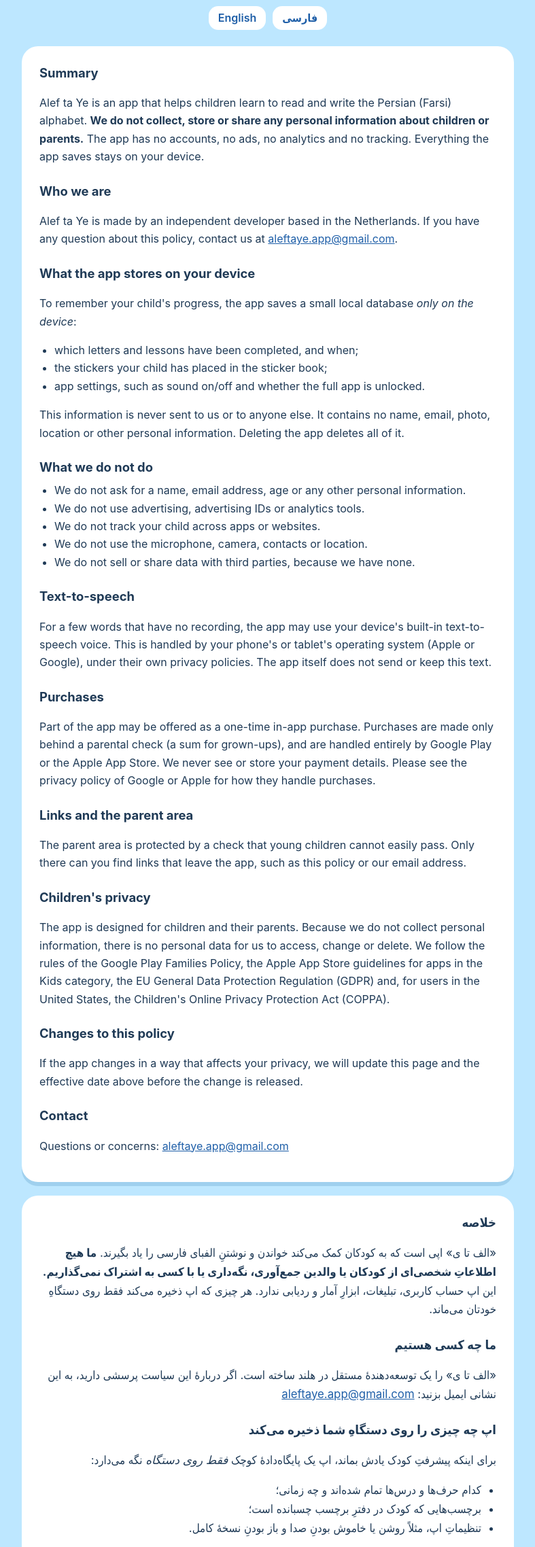
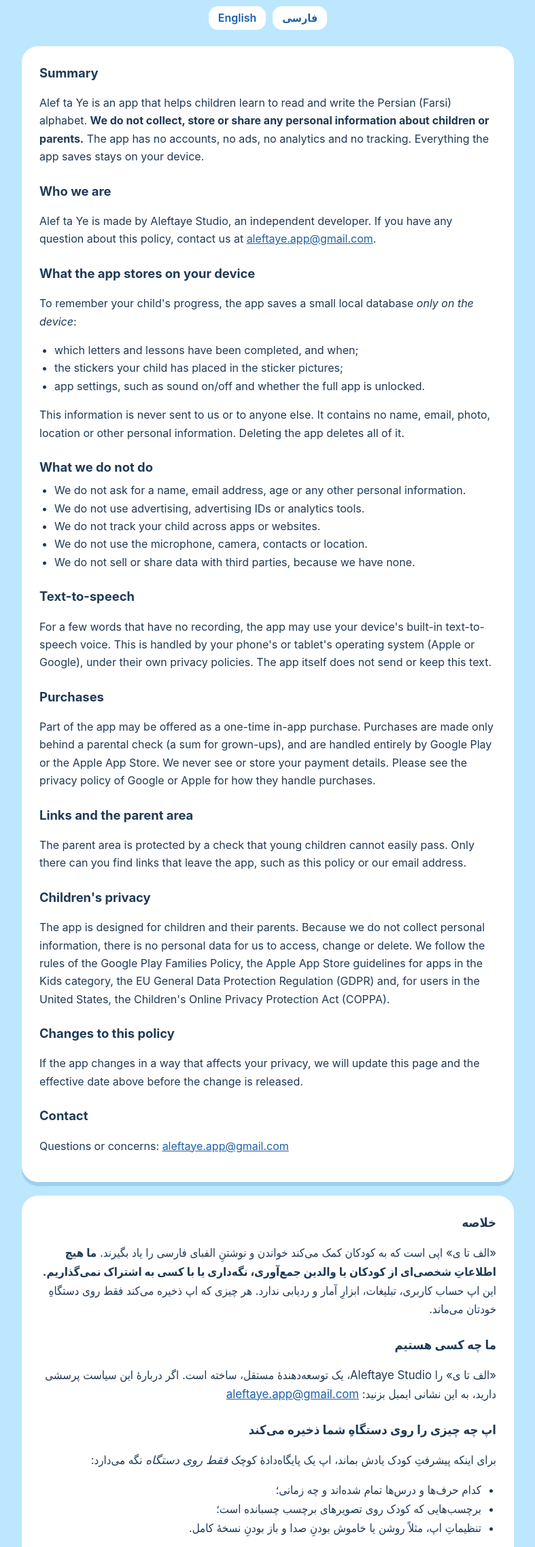
Before and after one commit to alef-ta-ye/alef-ta-ye.github.io, a plain HTML site: page privacy-policy.html in a window 1280 px wide. Shown: the part 232-2508 px from the top of the page at 68% size, without its empty margins (246-1033 px from the left). Drawn offline with Linux system fonts and the light colour scheme.

Commit message:
Add files via upload
update support and privacy

```diff
--- a/privacy-policy.html
+++ b/privacy-policy.html
@@ -40,13 +40,13 @@
     <p>Alef ta Ye is an app that helps children learn to read and write the Persian (Farsi) alphabet. <strong>We do not collect, store or share any personal information about children or parents.</strong> The app has no accounts, no ads, no analytics and no tracking. Everything the app saves stays on your device.</p>
 
     <h2>Who we are</h2>
-    <p>Alef ta Ye is made by an independent developer based in the Netherlands. If you have any question about this policy, contact us at <a href="mailto:aleftaye.app@gmail.com">aleftaye.app@gmail.com</a>.</p>
+    <p>Alef ta Ye is made by Aleftaye Studio, an independent developer. If you have any question about this policy, contact us at <a href="mailto:aleftaye.app@gmail.com">aleftaye.app@gmail.com</a>.</p>
 
     <h2>What the app stores on your device</h2>
     <p>To remember your child's progress, the app saves a small local database <em>only on the device</em>:</p>
     <ul>
       <li>which letters and lessons have been completed, and when;</li>
-      <li>the stickers your child has placed in the sticker book;</li>
+      <li>the stickers your child has placed in the sticker pictures;</li>
       <li>app settings, such as sound on/off and whether the full app is unlocked.</li>
     </ul>
     <p>This information is never sent to us or to anyone else. It contains no name, email, photo, location or other personal information. Deleting the app deletes all of it.</p>
@@ -88,13 +88,13 @@
     <p>«الف تا ی» اپی است که به کودکان کمک می‌کند خواندن و نوشتنِ الفبای فارسی را یاد بگیرند. <strong>ما هیچ اطلاعاتِ شخصی‌ای از کودکان یا والدین جمع‌آوری، نگه‌داری یا با کسی به اشتراک نمی‌گذاریم.</strong> این اپ حساب کاربری، تبلیغات، ابزارِ آمار و ردیابی ندارد. هر چیزی که اپ ذخیره می‌کند فقط روی دستگاهِ خودتان می‌ماند.</p>
 
     <h2>ما چه کسی هستیم</h2>
-    <p>«الف تا ی» را یک توسعه‌دهندهٔ مستقل در هلند ساخته است. اگر دربارهٔ این سیاست پرسشی دارید، به این نشانی ایمیل بزنید: <a href="mailto:aleftaye.app@gmail.com">aleftaye.app@gmail.com</a></p>
+    <p>«الف تا ی» را Aleftaye Studio، یک توسعه‌دهندهٔ مستقل، ساخته است. اگر دربارهٔ این سیاست پرسشی دارید، به این نشانی ایمیل بزنید: <a href="mailto:aleftaye.app@gmail.com">aleftaye.app@gmail.com</a></p>
 
     <h2>اپ چه چیزی را روی دستگاهِ شما ذخیره می‌کند</h2>
     <p>برای اینکه پیشرفتِ کودک یادش بماند، اپ یک پایگاه‌دادهٔ کوچک <em>فقط روی دستگاه</em> نگه می‌دارد:</p>
     <ul>
       <li>کدام حرف‌ها و درس‌ها تمام شده‌اند و چه زمانی؛</li>
-      <li>برچسب‌هایی که کودک در دفترِ برچسب چسبانده است؛</li>
+      <li>برچسب‌هایی که کودک روی تصویرهای برچسب چسبانده است؛</li>
       <li>تنظیماتِ اپ، مثلاً روشن یا خاموش بودنِ صدا و باز بودنِ نسخهٔ کامل.</li>
     </ul>
     <p>این اطلاعات هرگز برای ما یا هیچ کسِ دیگری فرستاده نمی‌شود و هیچ نام، ایمیل، عکس، موقعیتِ مکانی یا اطلاعاتِ شخصیِ دیگری در آن نیست. با پاک کردنِ اپ، همهٔ آن هم پاک می‌شود.</p>
@@ -127,7 +127,7 @@
     <p>پرسش یا نگرانی: <a href="mailto:aleftaye.app@gmail.com">aleftaye.app@gmail.com</a></p>
   </section>
 
-  <footer>© 2026 Alef ta Ye · <a href="support.html">Support · پشتیبانی</a></footer>
+  <footer>© 2026 Aleftaye Studio · <a href="support.html">Support · پشتیبانی</a></footer>
 </div>
 </body>
 </html>
```
Also changed, not shown: support.html (+1 -1 lines).
